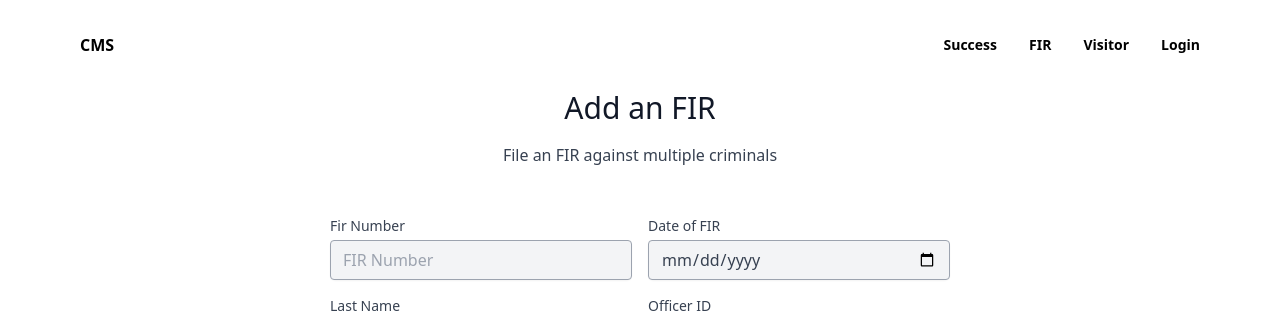
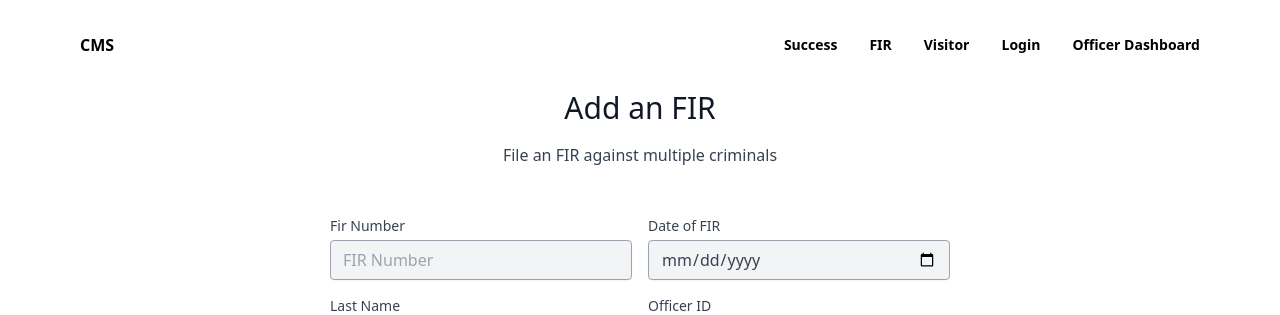
Before and after one commit to sudo-vaibhav/dbms-final, a PHP site: page /fir.php in a window 1280 px wide. Shown: the top 315 px of the page. Run offline with PHP 8.4, Linux system fonts and the light colour scheme; some libraries are stand-ins or nearby versions.

Commit message:
added dashboard to navbar

```diff
--- a/header.php
+++ b/header.php
@@ -42,6 +42,7 @@
                             <li><a href="./fir.php" class="hover:text-indigo-500">FIR</a></li>
                             <li><a href="./visitor.php" class="hover:text-indigo-500">Visitor</a></li>
                             <li><a href="./login.php" class="hover:text-indigo-500">Login</a></li>
+                            <li><a href="./officer-dashboard.php" class="hover:text-indigo-500">Officer Dashboard</a></li>
                         </ul>
                     </navbar>
 
@@ -78,6 +79,7 @@
                 <li><a href="./fir.php" class="my-4 inline-block active font-bold">FIR</a></li>
                 <li><a href="./visitor.php" class="my-4 inline-block active font-bold">Visitor</a></li>
                 <li><a href="./login.php" class="my-4 inline-block active font-bold">Login</a></li>
+                <li><a href="./officer-dashboard.php" class="my-4 inline-block active font-bold">Officer Dashboard</a></li>
             </ul>
         </div>
     </div><!-- end mobile navbar -->
```
